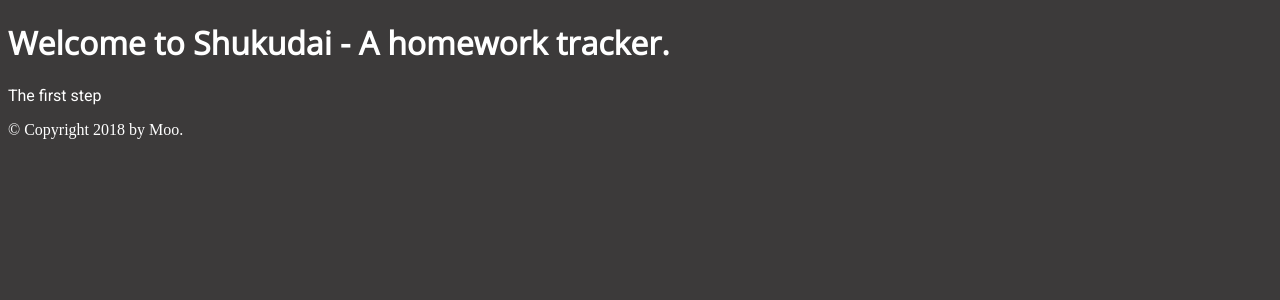
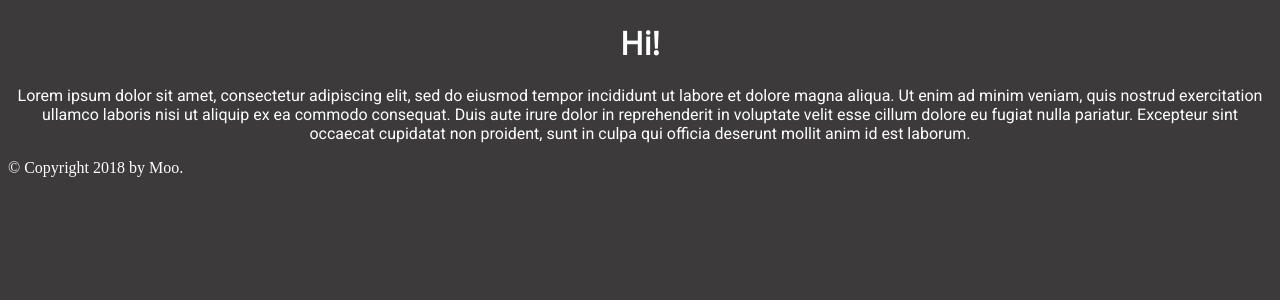
Before and after one commit to Amrykid/Shukudai, a Flask app: page / in a window 1280 px wide. Shown: the top 300 px of the page. Run offline with Flask 2, Linux system fonts and the light colour scheme; parts of the project's set-up code (start-up, migrations or seed data) failed here and were passed over.

Commit message:
Added a little more to the homepage.

```diff
--- a/templates/index.html
+++ b/templates/index.html
@@ -1,6 +1,17 @@
 {% extends "base.html" %}
-{% block title %}Shukudai{% endblock %}
+{% block title %}Shukudai - A homework tracker{% endblock %}
+{% block head %}
+    {{ super() }}
+    <style type="text/css">
+        h1.greetingHeader {
+            text-align: center;
+        }
+        p.greetingParagraph {
+            text-align: center;
+        }
+    </style>
+{% endblock %}
 {% block content %}
-    <h1>Welcome to Shukudai - A homework tracker.</h1>
-    <p>The first step</p>
+    <h1 class="greetingHeader">Hi!</h1>
+    <p class="greetingParagraph">Lorem ipsum dolor sit amet, consectetur adipiscing elit, sed do eiusmod tempor incididunt ut labore et dolore magna aliqua. Ut enim ad minim veniam, quis nostrud exercitation ullamco laboris nisi ut aliquip ex ea commodo consequat. Duis aute irure dolor in reprehenderit in voluptate velit esse cillum dolore eu fugiat nulla pariatur. Excepteur sint occaecat cupidatat non proident, sunt in culpa qui officia deserunt mollit anim id est laborum.</p>
 {% endblock %}
```
